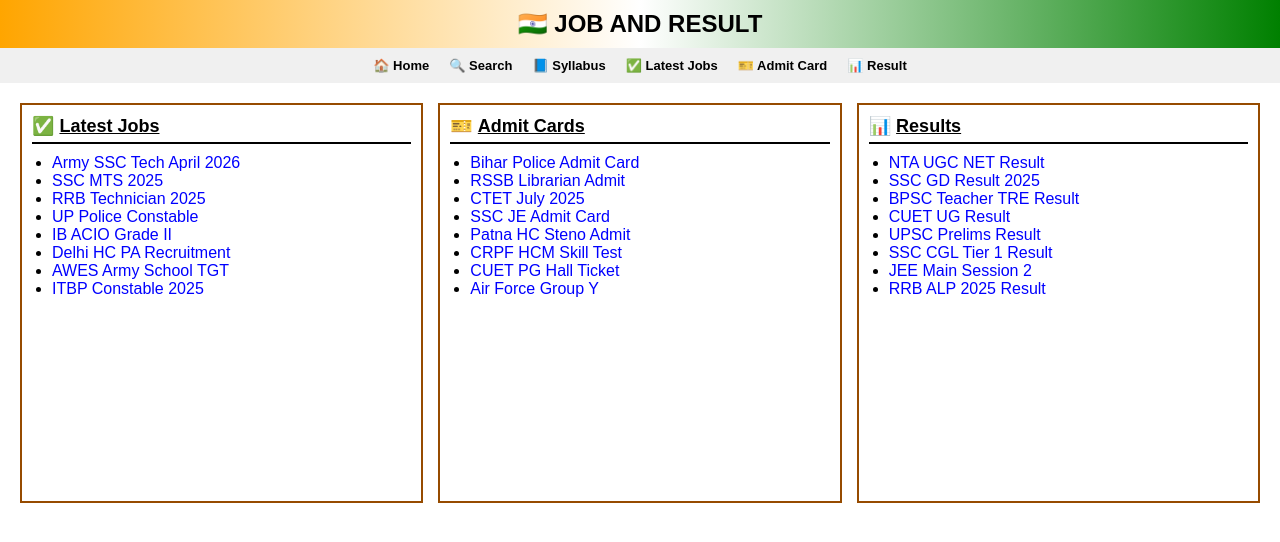
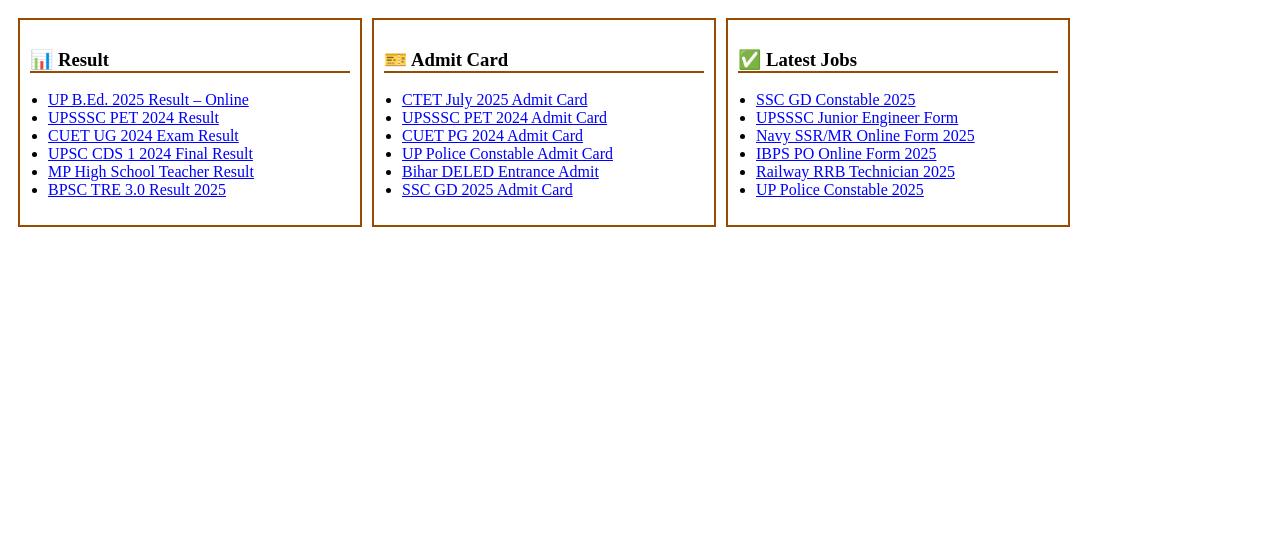
Before and after one commit to Rahul87491/JOB-AND-RESULT-, a plain HTML site: page index.html in a window 1280 px wide. Drawn offline with Linux system fonts and the light colour scheme.

Commit message:
Update index.html

```diff
--- a/index.html
+++ b/index.html
@@ -1,157 +1,42 @@
-<!DOCTYPE html>
-<html lang="hi">
-<head>
-  <meta charset="UTF-8" />
-  <meta name="viewport" content="width=device-width, initial-scale=1.0"/>
-  <title>JOB AND RESULT</title>
-  <style>
-    body {
-      margin: 0;
-      font-family: Arial, sans-serif;
-      box-sizing: border-box;
-    }
+<div style="display: flex; flex-wrap: nowrap; overflow-x: auto; gap: 10px; padding: 10px;">
 
-    header {
-      background: linear-gradient(to right, orange, white, green);
-      text-align: center;
-      padding: 10px 0;
-      font-size: 24px;
-      font-weight: bold;
-    }
-
-    nav {
-      display: flex;
-      justify-content: center;
-      flex-wrap: wrap;
-      background: #f0f0f0;
-      font-size: 13px;
-      font-weight: bold;
-      padding: 10px;
-      gap: 20px;
-    }
-
-    nav span {
-      display: flex;
-      align-items: center;
-      gap: 5px;
-    }
-
-    /* Grid container */
-    .main-grid {
-      display: flex;
-      justify-content: space-between;
-      gap: 15px;
-      margin: 20px;
-      flex-wrap: nowrap;
-    }
-
-    .grid-box {
-      flex: 1;
-      border: 2px solid #964B00;
-      padding: 10px;
-      box-sizing: border-box;
-      min-height: 400px; /* ✅ लंबा बॉक्स */
-      max-width: 33.3%;   /* ✅ एक लाइन में तीनों फिट हों */
-      overflow-y: auto;
-    }
-
-    .grid-box h3 {
-      margin: 0 0 10px 0;
-      font-size: 18px;
-      border-bottom: 2px solid black;
-      padding-bottom: 5px;
-      display: flex;
-      align-items: center;
-      gap: 5px;
-    }
-
-    .grid-box ul {
-      padding-left: 20px;
-      margin: 0;
-    }
-
-    .grid-box ul li a {
-      color: blue;
-      text-decoration: none;
-    }
-
-    .grid-box ul li a:hover {
-      text-decoration: underline;
-    }
-
-    /* Zoom और responsiveness के लिए सुधार */
-    @media screen and (max-width: 768px) {
-      .main-grid {
-        flex-direction: column;
-      }
-      .grid-box {
-        max-width: 100%;
-      }
-    }
-  </style>
-</head>
-<body>
-
-  <!-- Header -->
-  <header>🇮🇳 JOB AND RESULT</header>
-
-  <!-- Navigation Menu -->
-  <nav>
-    <span>🏠 Home</span>
-    <span>🔍 Search</span>
-    <span>📘 Syllabus</span>
-    <span>✅ Latest Jobs</span>
-    <span>🎫 Admit Card</span>
-    <span>📊 Result</span>
-  </nav>
-
-  <!-- ✅ Grid Section (Perfectly Aligned & Zoom-Friendly) -->
-  <div class="main-grid">
-    <!-- ✅ Latest Jobs -->
-    <div class="grid-box">
-      <h3>✅ <u>Latest Jobs</u></h3>
-      <ul>
-        <li><a href="#">Army SSC Tech April 2026</a></li>
-        <li><a href="#">SSC MTS 2025</a></li>
-        <li><a href="#">RRB Technician 2025</a></li>
-        <li><a href="#">UP Police Constable</a></li>
-        <li><a href="#">IB ACIO Grade II</a></li>
-        <li><a href="#">Delhi HC PA Recruitment</a></li>
-        <li><a href="#">AWES Army School TGT</a></li>
-        <li><a href="#">ITBP Constable 2025</a></li>
+  <!-- 📊 Result -->
+  <div style="min-width: 320px; border: 2px solid #964B00; padding: 10px; flex-shrink: 0;">
+    <h3 style="border-bottom: 2px solid #964B00;">📊 Result</h3>
+    <ul style="padding-left: 18px;">
+      <li><a href="#" style="color: blue;">UP B.Ed. 2025 Result – Online</a></li>
+      <li><a href="#" style="color: blue;">UPSSSC PET 2024 Result</a></li>
+      <li><a href="#" style="color: blue;">CUET UG 2024 Exam Result</a></li>
+      <li><a href="#" style="color: blue;">UPSC CDS 1 2024 Final Result</a></li>
+      <li><a href="#" style="color: blue;">MP High School Teacher Result</a></li>
+      <li><a href="#" style="color: blue;">BPSC TRE 3.0 Result 2025</a></li>
     </ul>
   </div>
 
-    <!-- 🎫 Admit Cards -->
-    <div class="grid-box">
-      <h3>🎫 <u>Admit Cards</u></h3>
-      <ul>
-        <li><a href="#">Bihar Police Admit Card</a></li>
-        <li><a href="#">RSSB Librarian Admit</a></li>
-        <li><a href="#">CTET July 2025</a></li>
-        <li><a href="#">SSC JE Admit Card</a></li>
-        <li><a href="#">Patna HC Steno Admit</a></li>
-        <li><a href="#">CRPF HCM Skill Test</a></li>
-        <li><a href="#">CUET PG Hall Ticket</a></li>
-        <li><a href="#">Air Force Group Y</a></li>
+  <!-- 🎫 Admit Card -->
+  <div style="min-width: 320px; border: 2px solid #964B00; padding: 10px; flex-shrink: 0;">
+    <h3 style="border-bottom: 2px solid #964B00;">🎫 Admit Card</h3>
+    <ul style="padding-left: 18px;">
+      <li><a href="#" style="color: blue;">CTET July 2025 Admit Card</a></li>
+      <li><a href="#" style="color: blue;">UPSSSC PET 2024 Admit Card</a></li>
+      <li><a href="#" style="color: blue;">CUET PG 2024 Admit Card</a></li>
+      <li><a href="#" style="color: blue;">UP Police Constable Admit Card</a></li>
+      <li><a href="#" style="color: blue;">Bihar DELED Entrance Admit</a></li>
+      <li><a href="#" style="color: blue;">SSC GD 2025 Admit Card</a></li>
     </ul>
   </div>
 
-    <!-- 📊 Results -->
-    <div class="grid-box">
-      <h3>📊 <u>Results</u></h3>
-      <ul>
-        <li><a href="#">NTA UGC NET Result</a></li>
-        <li><a href="#">SSC GD Result 2025</a></li>
-        <li><a href="#">BPSC Teacher TRE Result</a></li>
-        <li><a href="#">CUET UG Result</a></li>
-        <li><a href="#">UPSC Prelims Result</a></li>
-        <li><a href="#">SSC CGL Tier 1 Result</a></li>
-        <li><a href="#">JEE Main Session 2</a></li>
-        <li><a href="#">RRB ALP 2025 Result</a></li>
+  <!-- ✅ Latest Jobs -->
+  <div style="min-width: 320px; border: 2px solid #964B00; padding: 10px; flex-shrink: 0;">
+    <h3 style="border-bottom: 2px solid #964B00;">✅ Latest Jobs</h3>
+    <ul style="padding-left: 18px;">
+      <li><a href="#" style="color: blue;">SSC GD Constable 2025</a></li>
+      <li><a href="#" style="color: blue;">UPSSSC Junior Engineer Form</a></li>
+      <li><a href="#" style="color: blue;">Navy SSR/MR Online Form 2025</a></li>
+      <li><a href="#" style="color: blue;">IBPS PO Online Form 2025</a></li>
+      <li><a href="#" style="color: blue;">Railway RRB Technician 2025</a></li>
+      <li><a href="#" style="color: blue;">UP Police Constable 2025</a></li>
     </ul>
   </div>
+
 </div>
-
-</body>
-</html>
```
Lines whose indentation alone changed are shown as unchanged.
